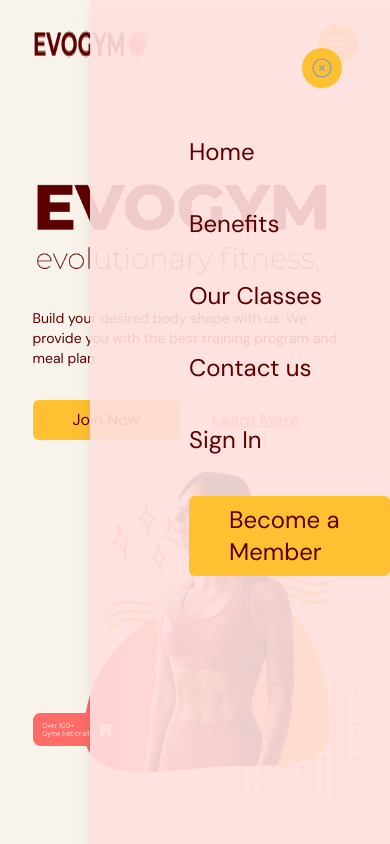
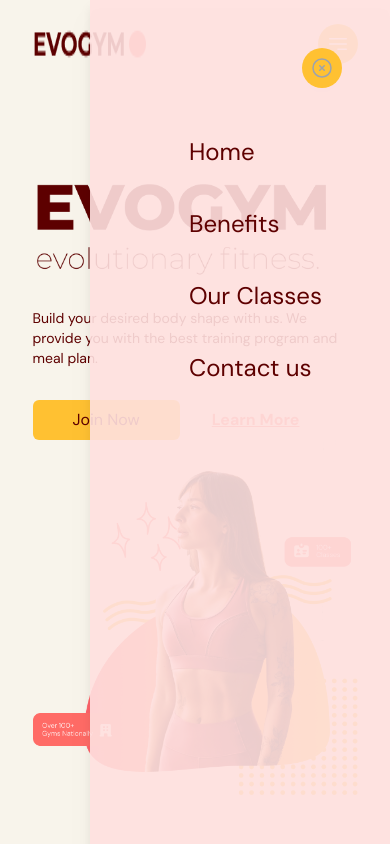
Before and after one commit to NazaAdimoha/Fitness-Unplugged, a React (Vite) app: page / in a window 390 px wide. Both pictures are taken after a click on the button 337 px from the left and 44 px from the top of the page. Built offline with nearby package versions, Linux system fonts and the light colour scheme.

Commit message:
fix: nav bar mobile fix

```diff
--- a/src/scenes/navbar/Link.tsx
+++ b/src/scenes/navbar/Link.tsx
@@ -14,7 +14,7 @@
     setSelectedPage
 }: Props) => {
 
-    const lowercasePage = page.toLowerCase().replace(/\s/g, "") as SelectedPage
+    const lowercasePage = page.toLowerCase().replace(/ /g, "") as SelectedPage
   return (
     <AnchorLink
         className={`${selectedPage === lowercasePage} ? "text-primary" : "" transition duration-500 ease-in-out cursor-pointer hover:text-primary-300`}
--- a/src/scenes/navbar/index.tsx
+++ b/src/scenes/navbar/index.tsx
@@ -24,7 +24,7 @@
   return (
     <nav>
         <div
-            className={`${flexBetween} fixed top-0 z-30 w-full py-6`}
+            className={`${navBarBackground} ${flexBetween} fixed top-0 z-30 w-full py-6`}
         >
             <div className={`${flexBetween} mx-auto w-5/6`}>
                 <div className={`${flexBetween} w-full gap-16`}>
@@ -105,8 +105,6 @@
                             selectedPage={selectedPage}
                             setSelectedPage={setSelectedPage}
                         />
-                        <p>Sign In</p>
-                        <ActionButton setSelectedPage={setSelectedPage}>Become a Member</ActionButton>
                     </div>
                 </div>
             )
```
